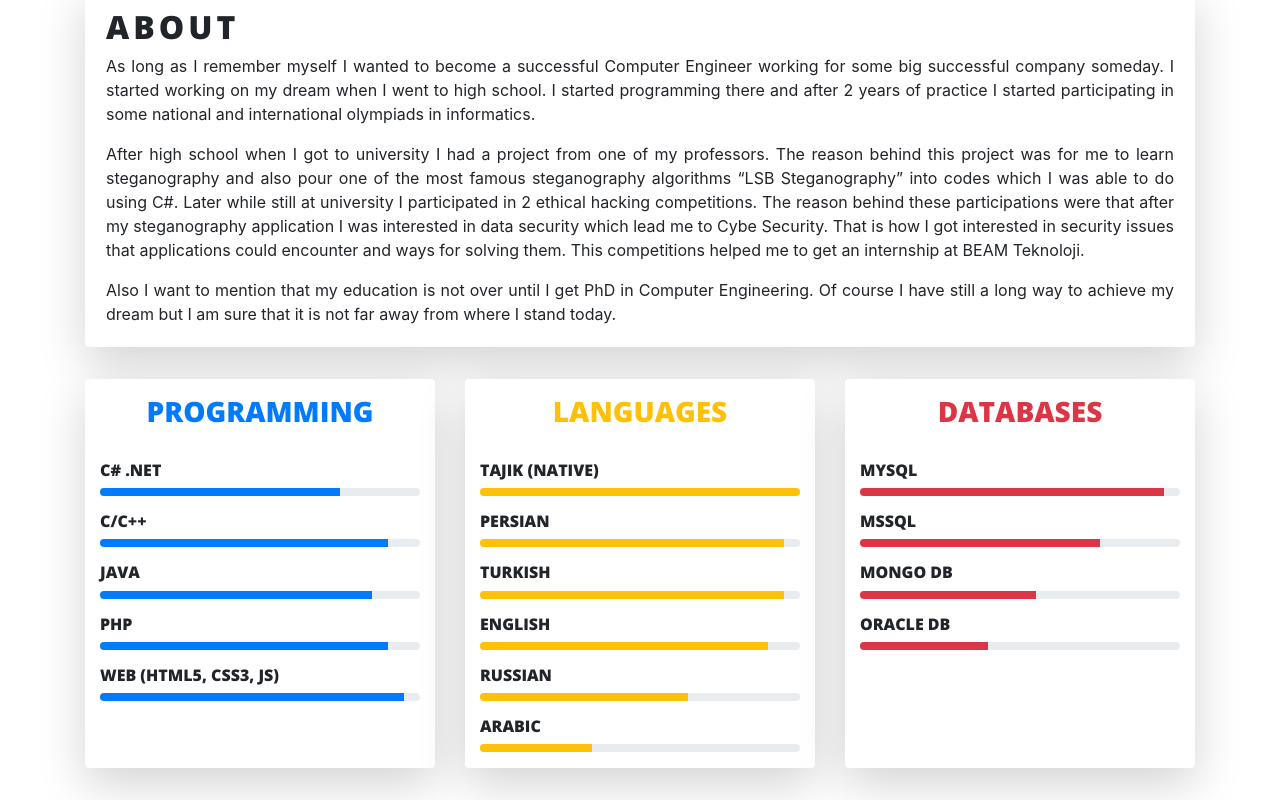
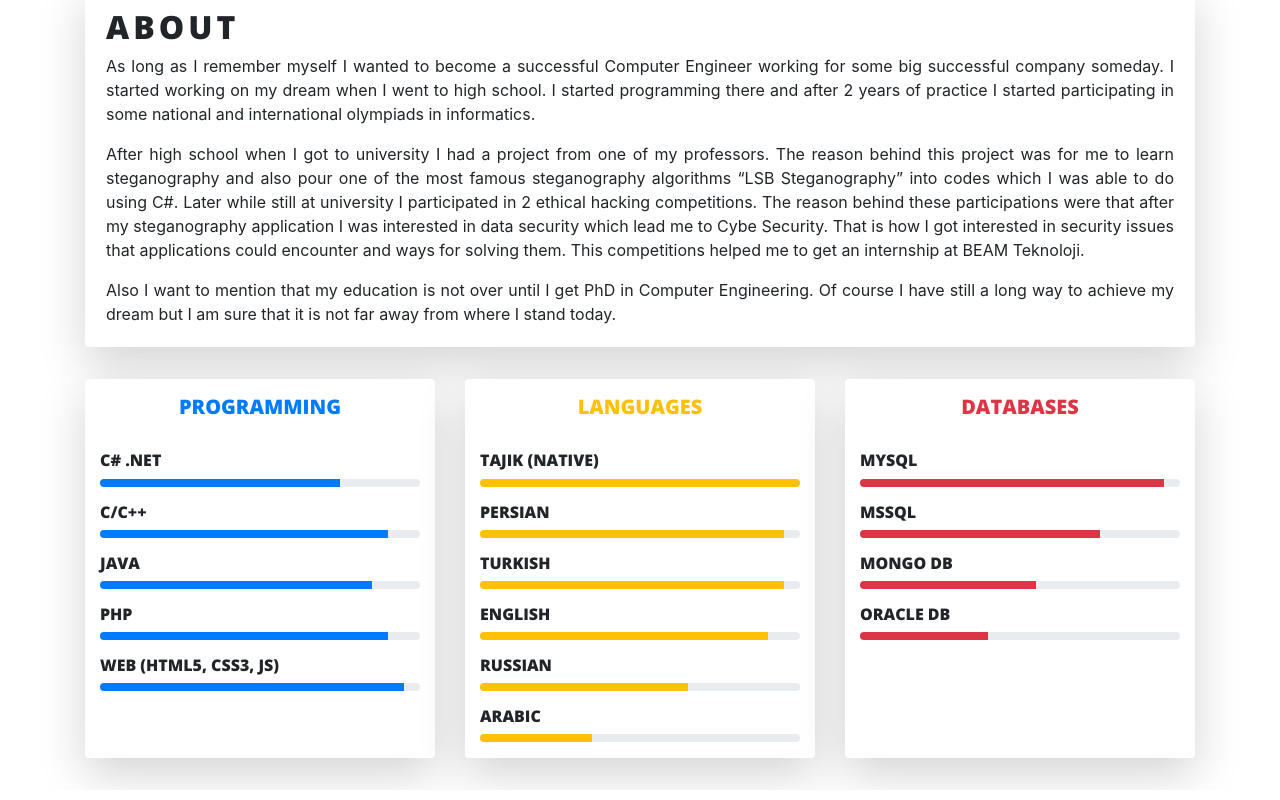
Before and after one commit to shockyrow/portfolio, a React (Create React App) app: page / in a window 1280 px wide. Shown: the part 829-1629 px from the top of the page. Built offline with nearby package versions, Linux system fonts and the light colour scheme; a web font is replaced by a local one.

Commit message:
Fixed text overflow for skills

```diff
--- a/src/js/components/Skills.js
+++ b/src/js/components/Skills.js
@@ -9,9 +9,9 @@ class Skills extends Component {
             <div className="Skills row py-3" id="skills">
                 <div className="col-md-4 my-3">
                     <div className="bg-white rounded shadow-lg h-100">
-                        <h3 className="flex-fill text-center opensans-title text-primary p-3">
+                        <h5 className="flex-fill text-center opensans-title text-primary p-3">
                             Programming
-                        </h3>
+                        </h5>
 
                         <div className="col">
                             <div className="my-3">
@@ -74,9 +74,9 @@ class Skills extends Component {
 
                 <div className="col-md-4 my-3">
                     <div className="bg-white rounded shadow-lg h-100">
-                        <h3 className="flex-fill text-center opensans-title text-warning p-3">
+                        <h5 className="flex-fill text-center opensans-title text-warning p-3">
                             Languages
-                        </h3>
+                        </h5>
 
                         <div className="col">
                             <div className="my-3">
@@ -150,9 +150,9 @@ class Skills extends Component {
 
                 <div className="col-md-4 my-3">
                     <div className="bg-white rounded shadow-lg h-100">
-                        <h3 className="flex-fill text-center opensans-title text-danger p-3">
+                        <h5 className="flex-fill text-center opensans-title text-danger p-3">
                             Databases
-                        </h3>
+                        </h5>
 
                         <div className="col">
                             <div className="my-3">
```
